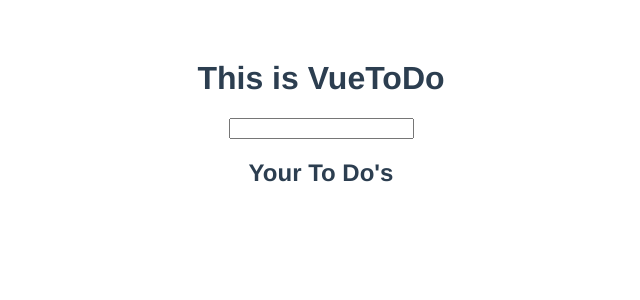
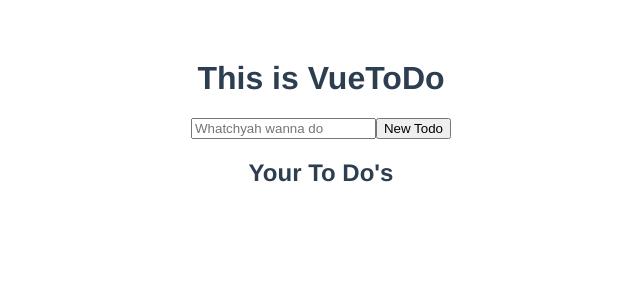
Before and after one commit to kirksudduth/vue_to_do, a Vue app in the folder to_do_app/: page / in a window 1280 px wide. Shown: the top 300 px of the page, without its empty margins (319-959 px from the left). Built offline with nearby package versions, Linux system fonts and the light colour scheme.

Commit message:
updated component in the ToDo file

```diff
--- a/to_do_app/src/components/ToDo.vue
+++ b/to_do_app/src/components/ToDo.vue
@@ -1,7 +1,8 @@
 <template>
     <div class="to_do">
         <h1>{{ msg }}</h1>
-        <input type="text"/>
+        <input type="text" placeholder="Whatchyah wanna do"/>
+        <input type="submit" value="New Todo">
         <h2>Your To Do's</h2>
     </div>
 </template>
```
